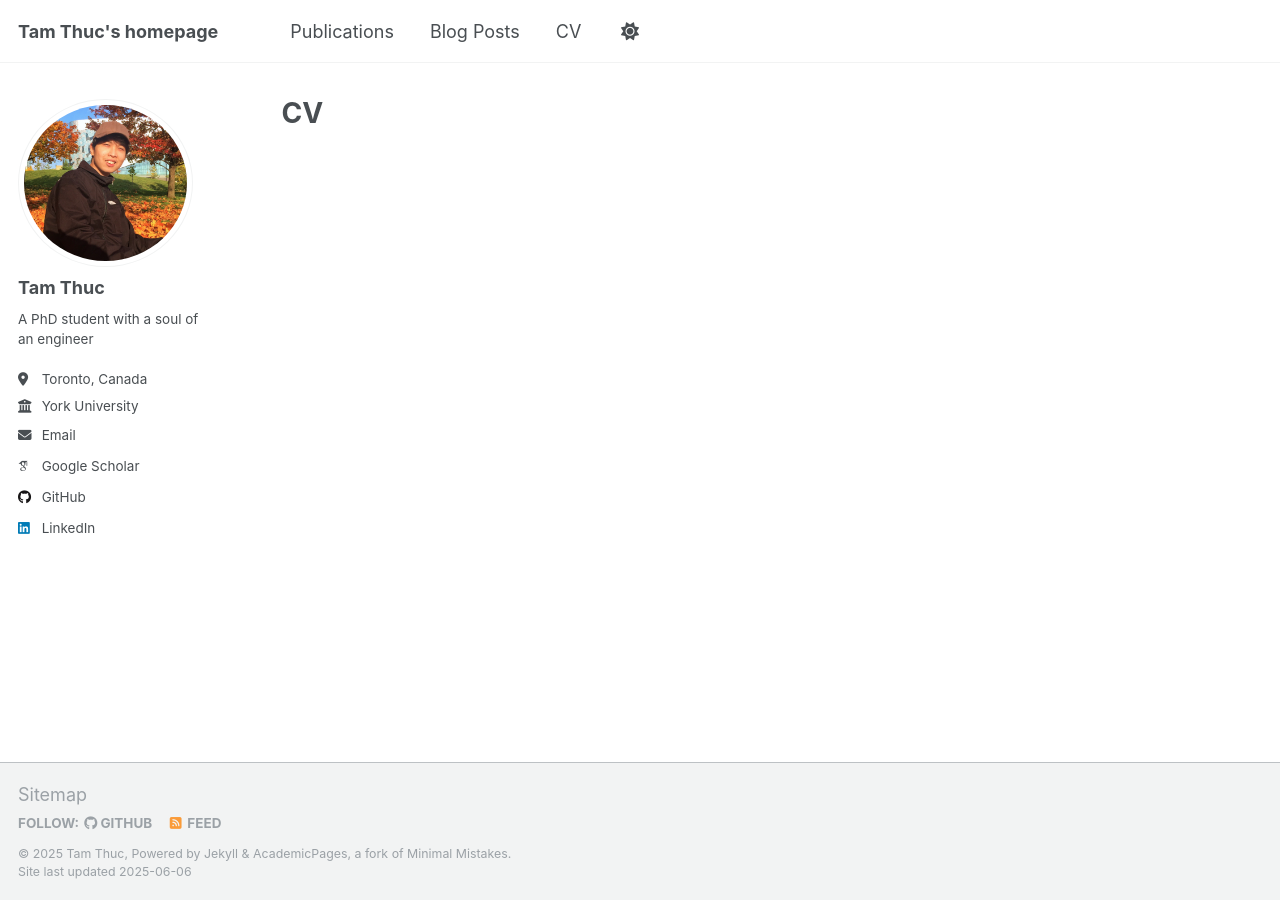
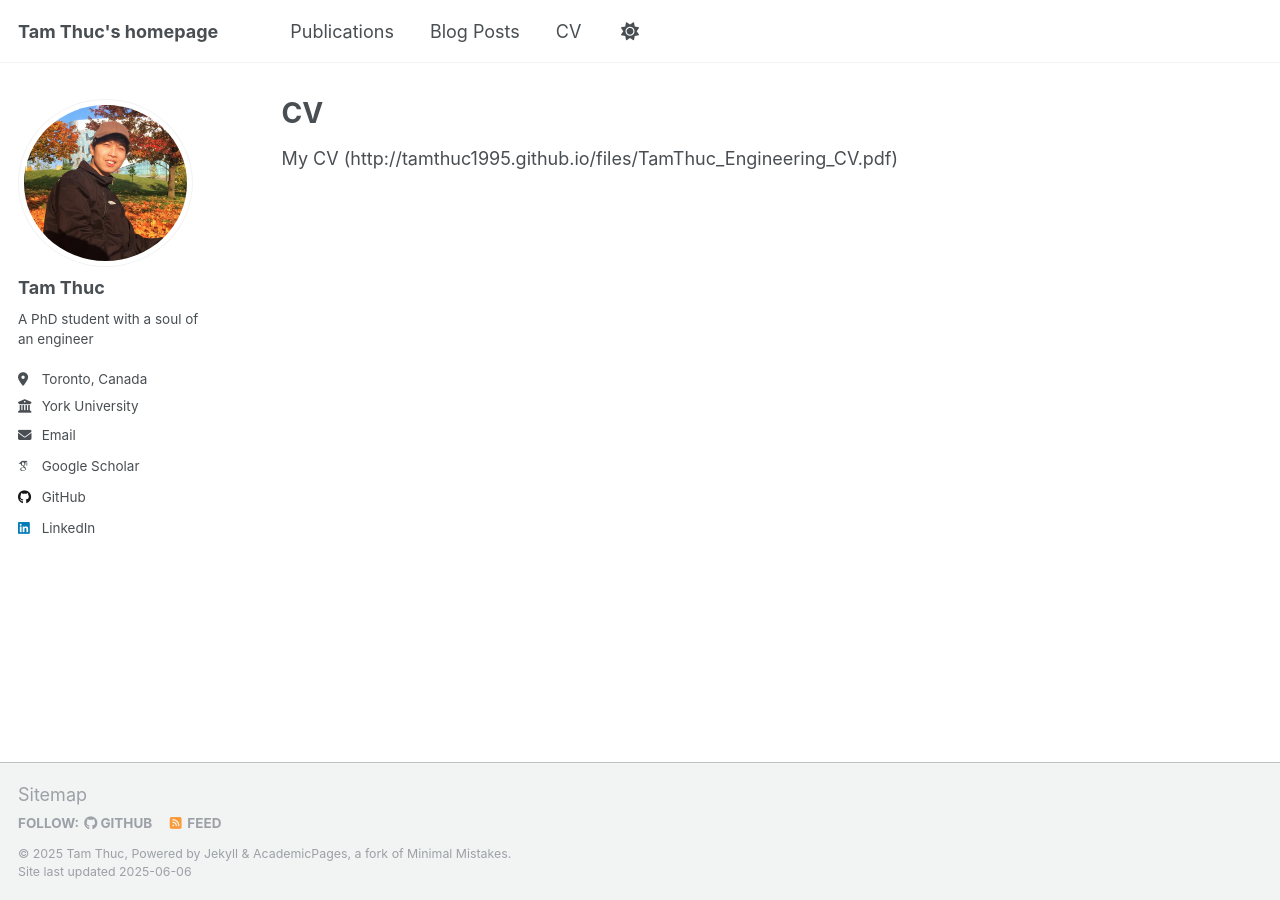
Before and after one commit to tamthuc1995/tamthuc1995.github.io, a Jekyll site: the page built from _pages/cv.md, in a window 1280 px wide. Built offline with Jekyll 4.4.1, drawn with Linux system fonts in a browser that asks for light colours; some web fonts are replaced.

Commit message:
add CV pdf file

```diff
--- a/_pages/cv.md
+++ b/_pages/cv.md
@@ -6,6 +6,9 @@ author_profile: true
 redirect_from:
   - /resume
 ---
+
+My CV (http://tamthuc1995.github.io/files/TamThuc_Engineering_CV.pdf)
+
 <!--
 {% include base_path %}
 
```
